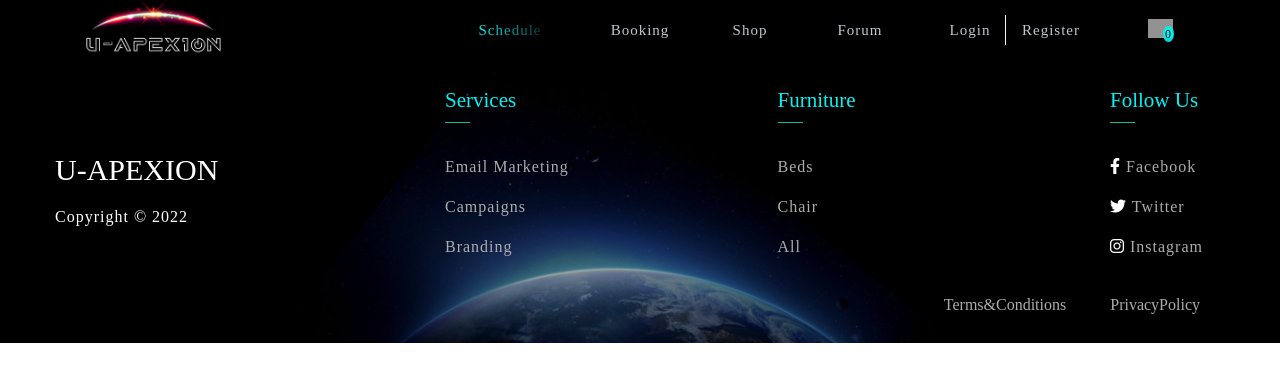
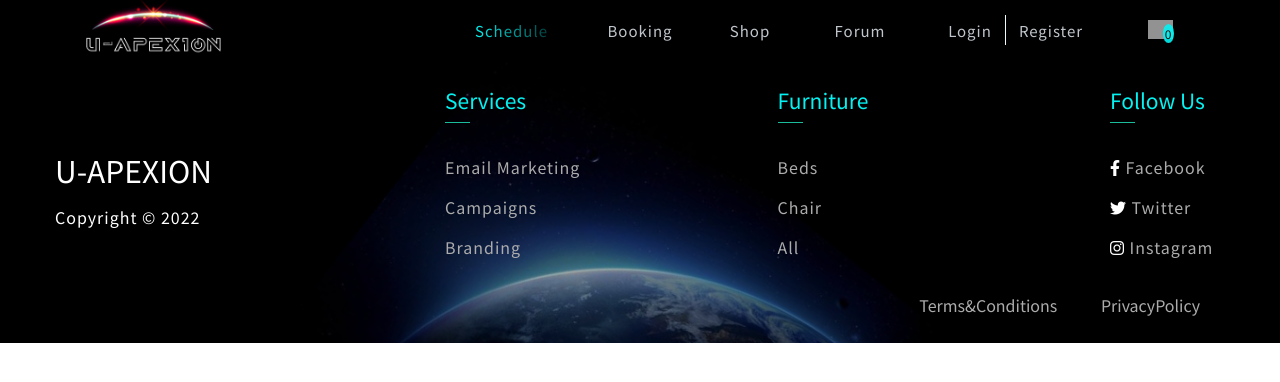
Before and after one commit to Jhih-Ting23472002/u-apexion-react, a React (Create React App) app: page /cart-complete in a window 1280 px wide. Shown: the top 382 px of the page. Built offline with nearby package versions, Linux system fonts and the light colour scheme; grey boxes are pictures that could not be loaded.

Commit message:
改網站字體

```diff
--- a/src/App.css
+++ b/src/App.css
@@ -128,12 +128,14 @@ table {
   border-collapse: collapse;
   border-spacing: 0;
 }
+html{
+  font-family: 'Noto Sans TC', sans-serif;
+}
 
 * {
   box-sizing: border-box;
-  font-family: 'Noto Sans TC', sans-serif;
-  font-family: 'Fredoka', sans-serif;
-  font-family: 'Source Sans Pro', sans-serif;
+  /* font-family: 'Fredoka', sans-serif;
+  font-family: 'Source Sans Pro', sans-serif; */
 }
 
 :root {
--- a/src/components/footer.css
+++ b/src/components/footer.css
@@ -1,7 +1,3 @@
-* {
-  box-sizing: border-box;
-  font-family: 'Noto Sans HK', sans-serif;
-}
 
 #root {
   background-color: #000;
```
